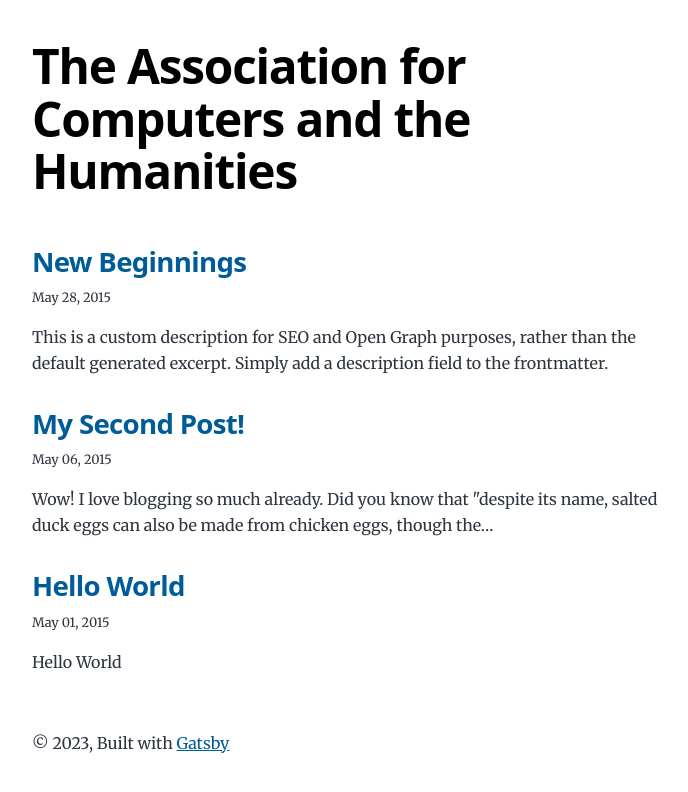
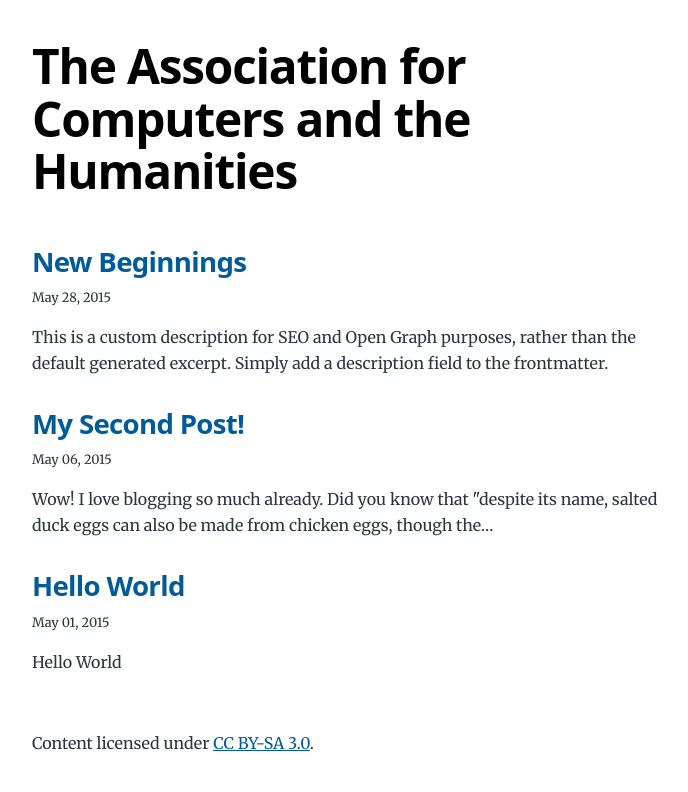
Before and after one commit to achorg/ach-gatsby-site, a Gatsby site: page / in a window 1280 px wide. Shown: the whole page, without its empty margins (292-980 px from the left). Built offline with nearby package versions, Linux system fonts and the light colour scheme; Gatsby itself is replaced by a stand-in of ours.

Commit message:
Updated footer content

```diff
--- a/src/components/layout.js
+++ b/src/components/layout.js
@@ -25,9 +25,7 @@
       <header className="global-header">{header}</header>
       <main>{children}</main>
       <footer>
-        © {new Date().getFullYear()}, Built with
-        {` `}
-        <a href="https://www.gatsbyjs.com">Gatsby</a>
+        Content licensed under <a href="http://creativecommons.org/licenses/by/3.0/" target="_blank" rel="noreferrer">CC BY-SA 3.0</a>.
       </footer>
     </div>
   )
```
